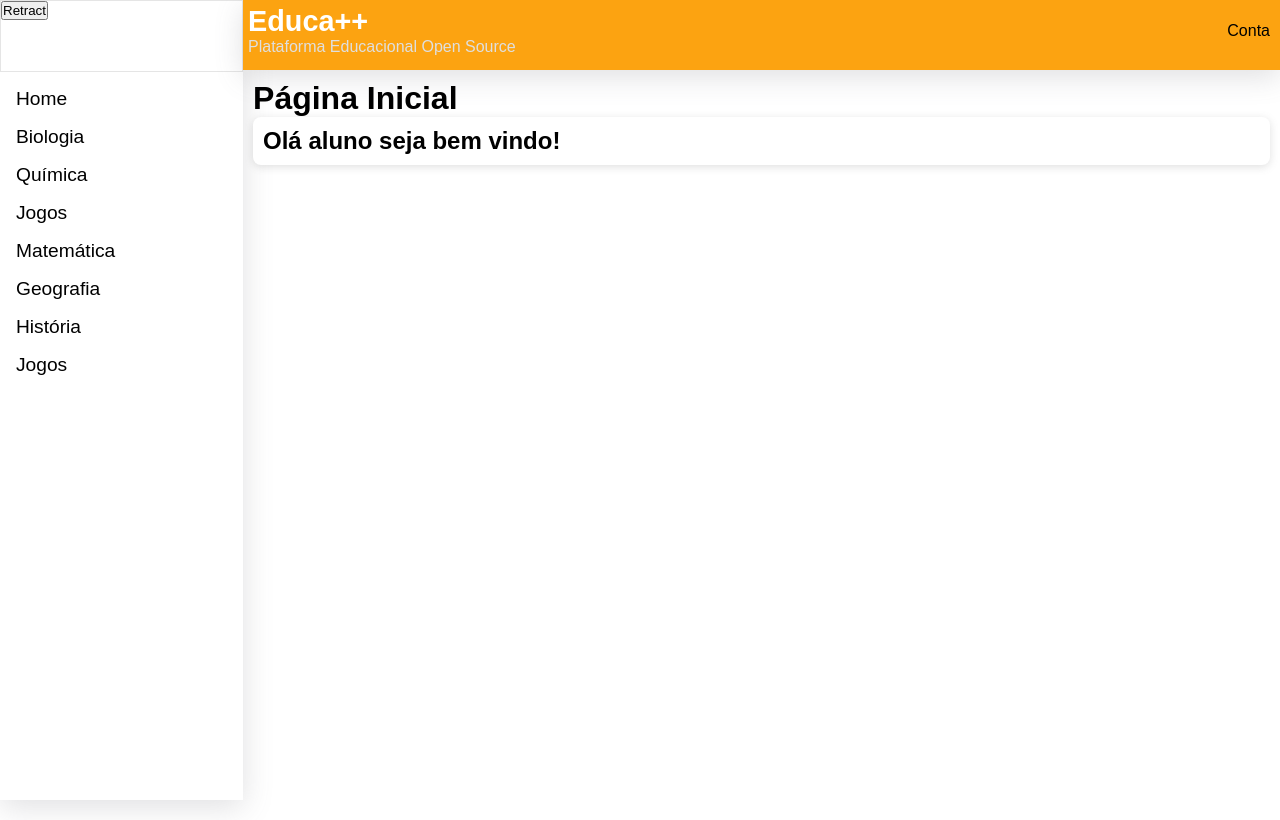
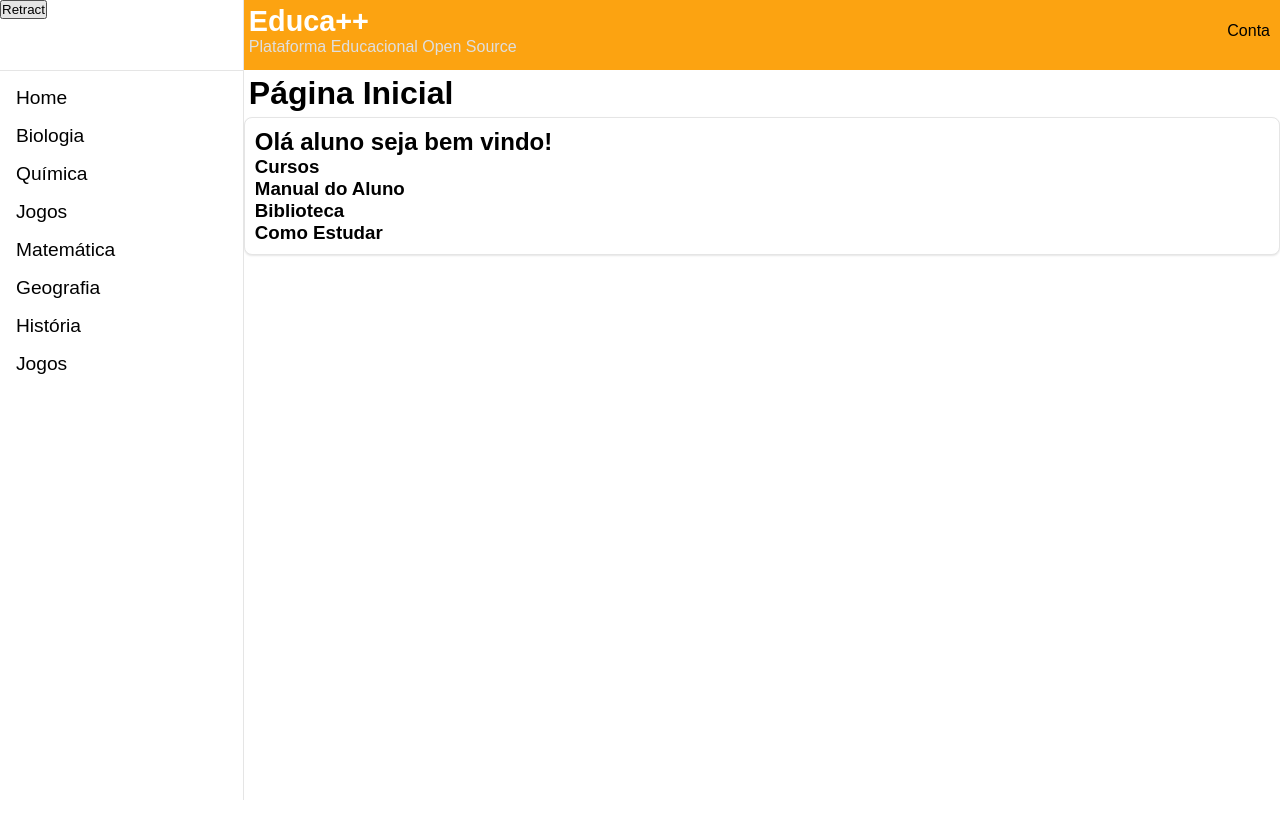
Before and after one commit to MrHoss/PyClassroom, a Flask app: page / in a window 1280 px wide. Run offline with Flask 2, Linux system fonts and the light colour scheme.

Commit message:
Add bio,hist,geo

```diff
--- a/routes.py
+++ b/routes.py
@@ -6,6 +6,14 @@ app = Flask(__name__, template_folder='templates')
 @app.route('/',methods=['GET'])
 def home():
     return render_template('/home.html',title="Home")
+
+@app.route('/biology/',methods=['GET'])
+def biology():
+    return render_template('/biology.html',title="Biologia")
+
+@app.route('/history/',methods=['GET'])
+def history():
+    return render_template('/history.html',title="History")
 
 @app.route('/jogos/',methods=['GET'])
 def games():
@@ -18,35 +26,35 @@ def quizzpp():
     return render_template('/games/quizzpp/index.html',title="Quizz++")
 
 @app.route('/quizzpp/matematica/', methods=['GET'])
-def math():
+def quizzppMath():
     return render_template('/games/quizzpp/math.html',title="Quizz++ Matemática")
 
 @app.route('/quizzpp/geografia/')
-def geography():
+def quizzppGeography():
     return render_template('/games/quizzpp/geography.html',title="Quizz++ Geografia")
 
 @app.route('/quizzpp/historia/')
-def history():
+def quizzppHistory():
     return render_template('/games/quizzpp/history.html',title="Quizz++ História")
 
 @app.route('/quizzpp/quimica/')
-def science():
+def quizzppScience():
     return render_template('/games/quizzpp/science.html',title="Quizz++ Química")
 
 @app.route('/quizzpp/biologia/')
-def biology():
+def quizzppBiology():
     return render_template('/games/quizzpp/biology.html',title="Quizz++ Biologia")
 
 @app.route('/quizzpp/fisica/')
-def physic():
+def quizzppPhysic():
     return render_template('/games/quizzpp/physic.html',title="Quizz++ Física")
 
 @app.route('/quizzpp/astronomia/')
-def astronomy():
+def quizzppAstronomy():
     return render_template('/games/quizzpp/astronomy.html',title="Quizz++ Astronomia")
 
 @app.route('/quizzpp/tecnologia/')
-def technology():
+def quizzppTechnology():
     return render_template('/games/quizzpp/technology.html',title="Quizz++ Tecnologia")
 #END OF QUIZZPP ROUTES
 
--- a/static/styles/index.css
+++ b/static/styles/index.css
@@ -16,8 +16,8 @@
     --primary-text-color: #000000;
     --secondary-text-color: #3b3b3b;
     --hover-menu-color: #e5e5e5;
-    --default-menushadow: rgba(100, 100, 111, 0.2) 0px 7px 29px 0px;
-    --paper-shadow: rgba(99, 99, 99, 0.2) 0px 2px 8px 0px;
+    --border-default-color: #e5e5e5;
+    --paper-shadow: rgba(0, 0, 0, 0.1) 0px 1px 2px 0px;
     --lateral-menu-width: 300px;
 }
 body{
@@ -32,7 +32,6 @@ body{
     margin: auto;
     height: calc(100vh - 70px);
     overflow-y: scroll;
-    padding: 10px;
 }
 /* END OF GENERAL AND DEFAULTS CONFIGURATION*/
 
@@ -67,20 +66,21 @@ body{
 #subtitleHeader{
     font-size: 1.0rem;
     color: var(--subtitle-text-color);
-    font-weight: 400;
+    font-weight: 500;
 }
 /* END OF HEADER CONFIGURATION*/
 
 /* LATERAL MENU CONFIGURATION*/
 #lateralHeader{
     height: 70px;
-    border: 1px solid var(--hover-menu-color)
+    border-bottom: 1px solid var(--hover-menu-color)
 }
 #lateral-menu{
     height: 100vh;
     background-color: var(--background-color);
     box-shadow: var(--default-menushadow);
     width: var(--lateral-menu-width);
+    border-right: 1px solid var(--border-default-color);
 }
 .menu-list{
     padding: 8px;
@@ -98,10 +98,14 @@ body{
 /* END OF LATERAL MENU CONFIGURATION*/
 
 /* CONTENT CONFIGURATION*/
+.TitleHeader{
+    padding: 5px;
+}
 .Paper{
     background-color: var(--paper-background-color);
     padding: 10px;
     border-radius: 8px;
+    border: 1px solid var(--border-default-color);
     box-shadow: var(--paper-shadow);
 }
 
--- /dev/null
+++ b/templates/biology.html
@@ -0,0 +1,3 @@
+{% extends 'components/navmenus/lateralmenu.html' %}
+{% block content %}
+{% endblock %}
--- /dev/null
+++ b/templates/geography.html
@@ -0,0 +1,3 @@
+{% extends 'components/navmenus/lateralmenu.html' %}
+{% block content %}
+{% endblock %}
--- /dev/null
+++ b/templates/history.html
@@ -0,0 +1,3 @@
+{% extends 'components/navmenus/lateralmenu.html' %}
+{% block content %}
+{% endblock %}
--- a/templates/home.html
+++ b/templates/home.html
@@ -5,5 +5,19 @@
 </div>
 <div class="Paper">
     <h2>Olá aluno seja bem vindo!</h2>
+    <div class="cardsContainer">
+        <div class="itemCard">
+            <h3>Cursos</h3>
+        </div>
+        <div class="itemCard">
+            <h3>Manual do Aluno</h3>
+        </div>
+        <div class="itemCard">
+            <h3>Biblioteca</h3>
+        </div>
+        <div class="itemCard">
+            <h3>Como Estudar</h3>
+        </div>
+    </div>
 </div>
 {% endblock %}
```
